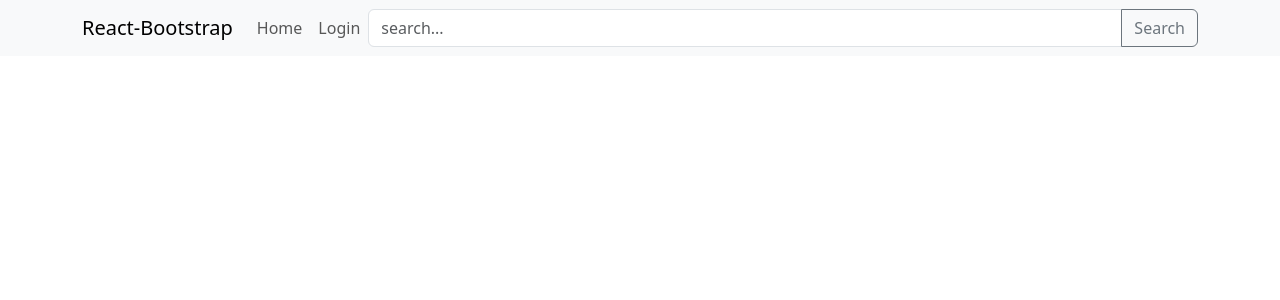
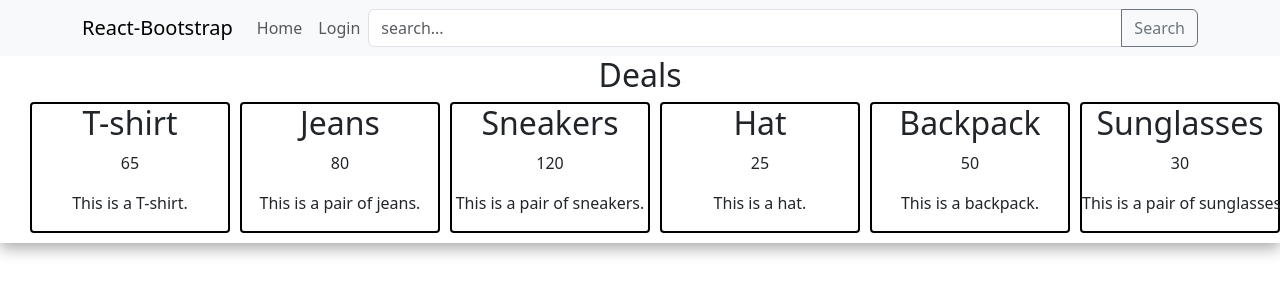
Before and after one commit to MrDietCola/ecommerce-website, a React (Vite) app in the folder ecommerce-website/: page / in a window 1280 px wide. Shown: the top 300 px of the page. Built offline with nearby package versions, Linux system fonts and the light colour scheme.

Commit message:
created deals bar to hold products that are on sale

```diff
--- a/ecommerce-website/src/App.css
+++ b/ecommerce-website/src/App.css
@@ -51,3 +51,49 @@
   /* width: fit-content!important; */
   margin-right: 15px;
 }
+
+.deals {
+  display: flex;
+  padding: 0 25px 10px;
+  width: 100%;
+  overflow-x: auto; /* Enable horizontal scrolling */
+  white-space: nowrap; /* Prevent content from wrapping to the next line */
+}
+
+
+/* For WebKit (Chrome, Safari) */
+.deals::-webkit-scrollbar {
+  height: 5px;
+}
+
+.deals::-webkit-scrollbar-track {
+  background-color: #f1f1f1;
+}
+
+.deals::-webkit-scrollbar-thumb {
+  background-color: #888;
+  border-radius: 6px;
+}
+
+.deals::-webkit-scrollbar-thumb:hover {
+  background-color: #555;
+}
+
+.deals-container {
+  width: 100%;
+  box-shadow: 0px 5px 15px rgba(0, 0, 0, 0.35);
+  text-align: center;
+}
+
+main {
+  display: flex;
+  justify-content: center;
+  width: 100vw;
+}
+
+.deal-card {
+  border: 2px solid black;
+  border-radius: 4px;
+  margin: 0 5px;
+  min-width: 200px;
+}
--- a/ecommerce-website/src/App.jsx
+++ b/ecommerce-website/src/App.jsx
@@ -2,6 +2,7 @@ import { useState } from 'react'
 import Navbar from './components/navbar/navbar'
 import './App.css'
 import 'bootstrap/dist/css/bootstrap.min.css';
+import DealsContainer from './components/deals/dealsContainer';
 
 function App() {
   const [loggedIn, setLoggedIn] = useState(false);
@@ -9,6 +10,9 @@ function App() {
   return (
     <>
       <Navbar loggedIn={loggedIn} setLoggedIn={setLoggedIn} />
+      <main>
+        <DealsContainer />
+      </main>
     </>
   )
 }
--- /dev/null
+++ b/ecommerce-website/src/components/deals/dealCard.jsx
@@ -0,0 +1,12 @@
+export default function dealCard(props) {
+  return props.deals.map((deal, index) => (
+    <div
+      key={deal.id}
+      className="deal-card"
+    >
+      <h2>{deal.name}</h2>
+      <p>{deal.price}</p>
+      <p>{deal.description}</p>
+    </div>
+  ));
+}
--- a/ecommerce-website/src/components/deals/dealsContainer.jsx
+++ b/ecommerce-website/src/components/deals/dealsContainer.jsx
@@ -1,16 +1,32 @@
+import Deal from './dealCard'
+
+const products = [
+  { id: 1, name: 'T-shirt', description: 'This is a T-shirt.', price: 65 },
+  { id: 2, name: 'Jeans', description: 'This is a pair of jeans.', price: 80 },
+  { id: 3, name: 'Sneakers', description: 'This is a pair of sneakers.', price: 120 },
+  { id: 4, name: 'Hat', description: 'This is a hat.', price: 25 },
+  { id: 5, name: 'Backpack', description: 'This is a backpack.', price: 50 },
+  { id: 6, name: 'Sunglasses', description: 'This is a pair of sunglasses.', price: 30 },
+  { id: 7, name: 'Watch', description: 'This is a watch.', price: 100 },
+  { id: 8, name: 'Gloves', description: 'These are gloves.', price: 15 },
+  { id: 9, name: 'Scarf', description: 'This is a scarf.', price: 20 },
+  { id: 10, name: 'Jacket', description: 'This is a jacket.', price: 150 },
+  { id: 11, name: 'Boots', description: 'These are boots.', price: 90 },
+  { id: 12, name: 'Skirt', description: 'This is a skirt.', price: 40 },
+  { id: 13, name: 'Sweater', description: 'This is a sweater.', price: 70 },
+  { id: 14, name: 'Umbrella', description: 'This is an umbrella.', price: 18 },
+  { id: 15, name: 'Dress', description: 'This is a dress.', price: 85 },
+];
+
 export default function dealsContainer() {
   return (
     <>
-      <InputGroup className="">
-        <Form.Control
-          placeholder="search..."
-          aria-label=""
-          aria-describedby="basic-addon2"
-        />
-        <Button variant="outline-secondary" id="button-addon2">
-          Search
-        </Button>
-      </InputGroup>
+      <section className="deals-container">
+        <h2>Deals</h2>
+        <div className='deals'>
+          <Deal deals={products}/>
+        </div>
+      </section>
     </>
   )
 }
```
